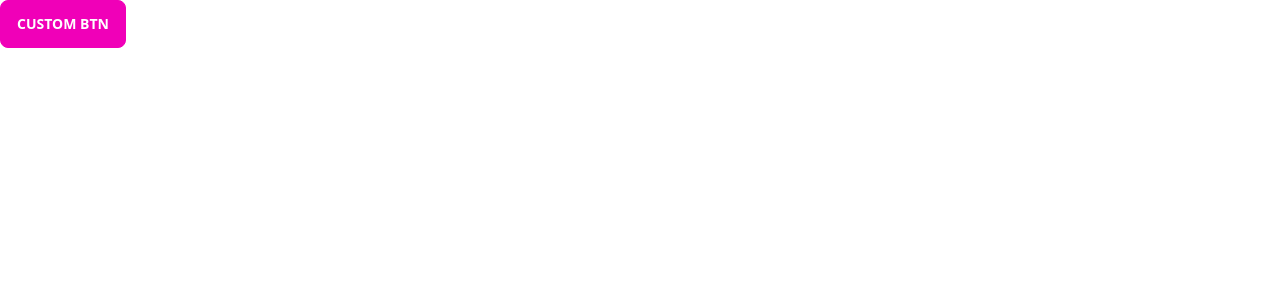
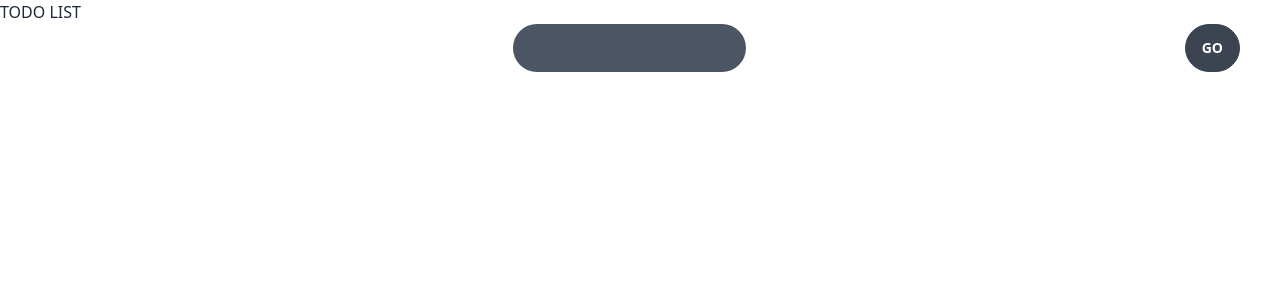
Before and after one commit to Azharul-Raj/shopping-with-typescript, a React (Vite) app: page / in a window 1280 px wide. Shown: the top 300 px of the page. Built offline with nearby package versions, Linux system fonts and the light colour scheme.

Commit message:
creating todo with typescript

```diff
--- a/src/App.tsx
+++ b/src/App.tsx
@@ -6,14 +6,17 @@ import { Route } from 'react-router'
 import Home from './pages/Home'
 import About from './pages/About'
 import Contact from './pages/Contact'
-import { Button } from './pages/Button'
+import List from './pages/List'
 
 function App() {
 
+  const handleClick = () => {
+    console.log('clicked');
+}
   return (
     <div className="">
       <Home />
-      <Button variant='secondary'/>
+      <List/>
     </div>
   )
 }
--- a/src/pages/Button.tsx
+++ /dev/null
@@ -1,6 +0,0 @@
-type ButtonTypeProps = {
-    variant:'primary'|'secondary'
-}
-export const Button = ({ variant }:ButtonTypeProps) => {
-    return <button className={`variant btn btn-secondary`}>Custom Btn</button>
-}
--- /dev/null
+++ b/src/pages/List.tsx
@@ -0,0 +1,18 @@
+import React, { useState } from 'react';
+
+const List = () => {
+
+    return (
+        <div>
+            <h2>TODO LIST</h2>
+            <div className="flex justify-center items-center relative">
+                <form  action="">
+                <input className='p-3 bg-gray-600 text-white focus:border-gray-800 active:border-red-500 rounded-3xl w-11/12' type="text" name="" id="" />
+                    <button className='btn rounded-full absolute right-10' type='submit'>Go</button>
+                    </form>
+            </div>
+        </div>
+    );
+};
+
+export default List;
```
